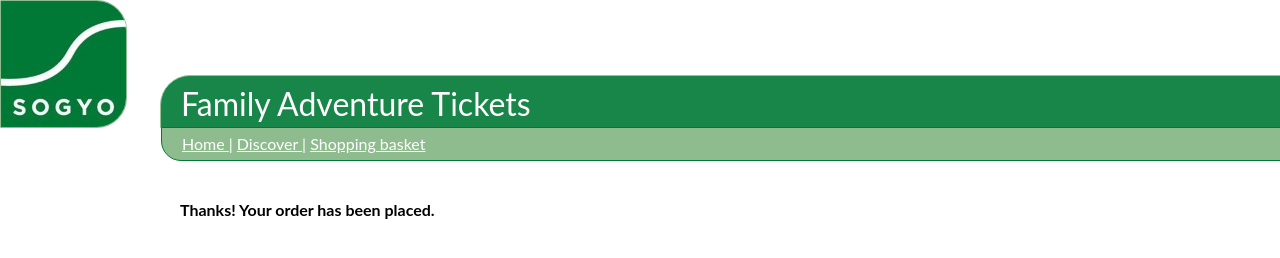
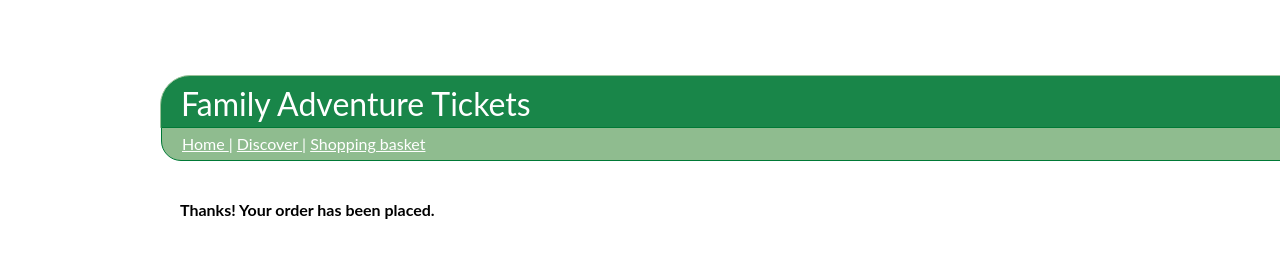
Before and after one commit to boukedijkstra/tickets-website, a website: page client/orderplaced.html in a window 1280 px wide. Drawn offline with Linux system fonts and the light colour scheme.

Commit message:
Removin logo but keeping transparent background on the top

```diff
--- a/client/orderplaced.html
+++ b/client/orderplaced.html
@@ -4,17 +4,15 @@
     <head>
         <meta charset="utf-8">
 
-        <title>Sogyo Adventure</title>
-        <meta name="description" content="The ticket shop for Sogyo employees">
+        <title>Family Adventure Tickets</title>
+        <meta name="description" content="The ticket shop for family adventures on a discount">
         <meta name="viewport" content="width=device-width, initial-scale=1.0">
         <link rel="stylesheet" href="style/main.css">
     </head>
 
     <body>
 
-        <header id="logo-header">
-            <img src="img/logo_sogyo_rgb_199x200-1.jpg">
-        </header>
+        <header id="logo-header"></header>
         <header id="mainheader">
             Family Adventure Tickets
         </header>
--- a/client/style/main.css
+++ b/client/style/main.css
@@ -6,13 +6,11 @@ body {
     background-size: cover;
     background-repeat: no-repeat;
 
-
     --primary-color: #007936;
     --accent-color: DarkSeaGreen;
     --light-text-color: Black;
 }
 
-/* Describes the styling of the one and only element with id="mainheader", note the # in front of mainheader */
 #mainheader {
     background-color: var(--primary-color);
     width: 100%;
@@ -30,7 +28,6 @@ body {
     border: 1px solid var(--accent-color);
 }
 
-/* Describe the a elements in the nav element */
 nav a, a-visited
 {
     color: white;
@@ -48,12 +45,6 @@ nav a:hover
     background-image: url("../img/action-blur-car-child-386009.jpg");
     background-size: cover;
     background-repeat: no-repeat;
-}
-
-#logo-header img {
-    margin-left: 0px;
-    border-radius: 0px 30px 30px 0px;
-    border: 1px solid var(--accent-color);
 }
 
 main {
@@ -81,7 +72,6 @@ nav
     padding-left: 20px;
 }
 
-/* Describes the styling of all elements with class="parkname", note the . in front of parkname */
 .parkname {
     border-radius: 30px 30px 0 0;
     padding: 0 0 0 40px;
@@ -95,7 +85,6 @@ nav
     margin: 10px 0 0 25px;
 }
 
-/* Describes the styling of all <article> elements */
 article {
     border-radius: 30px 30px 30px 30px;
     line-height: 25px;
```
Also changed, not shown: client/index.html (+1 -3 lines), client/map.html (+1 -3 lines), client/shoppingbasket.html (+1 -3 lines), client/img/android-chrome-192x192.png (deleted), client/img/favicon.ico.
